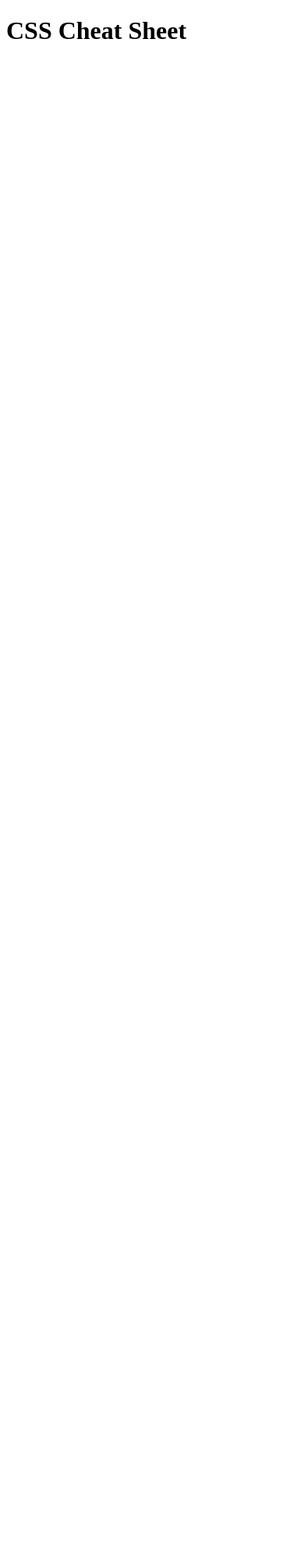
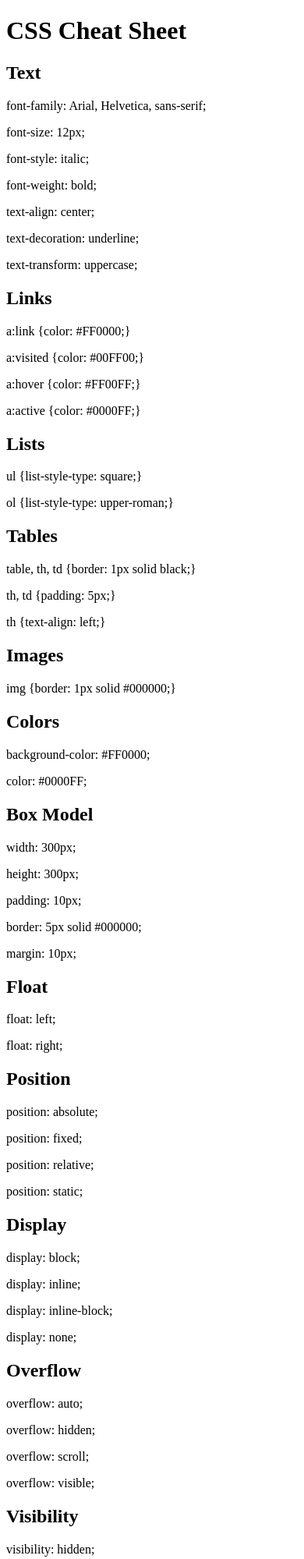
Before and after one commit to jessieyu1/intro-2-web-development, a plain HTML site: page css-cheat-sheet/index.html in a window 390 px wide. Shown: the top 1999 px of the page at 78% size. Before the commit the page ends 844 px from the top, so only its background shows below. Drawn offline with Linux system fonts and the light colour scheme.

Commit message:
css cheatsheet

```diff
--- a/css-cheat-sheet/index.html
+++ b/css-cheat-sheet/index.html
@@ -7,22 +7,65 @@
 
 <body>
     <h1>CSS Cheat Sheet</h1>
-
-
-    <!-- generate a css cheat page for css introduction course -->
-
-
-
-
-
-
-
-
-
-
-
-
-
+    <h2>Text</h2>
+    <p>font-family: Arial, Helvetica, sans-serif;</p>
+    <p>font-size: 12px;</p>
+    <p>font-style: italic;</p>
+    <p>font-weight: bold;</p>
+    <p>text-align: center;</p>
+    <p>text-decoration: underline;</p>
+    <p>text-transform: uppercase;</p>
+    <h2>Links</h2>
+    <p>a:link {color: #FF0000;}</p>
+    <p>a:visited {color: #00FF00;}</p>
+    <p>a:hover {color: #FF00FF;}</p>
+    <p>a:active {color: #0000FF;}</p>
+    <h2>Lists</h2>
+    <p>ul {list-style-type: square;}</p>
+    <p>ol {list-style-type: upper-roman;}</p>
+    <h2>Tables</h2>
+    <p>table, th, td {border: 1px solid black;}</p>
+    <p>th, td {padding: 5px;}</p>
+    <p>th {text-align: left;}</p>
+    <h2>Images</h2>
+    <p>img {border: 1px solid #000000;}</p>
+    <h2>Colors</h2>
+    <p>background-color: #FF0000;</p>
+    <p>color: #0000FF;</p>
+    <h2>Box Model</h2>
+    <p>width: 300px;</p>
+    <p>height: 300px;</p>
+    <p>padding: 10px;</p>
+    <p>border: 5px solid #000000;</p>
+    <p>margin: 10px;</p>
+    <h2>Float</h2>
+    <p>float: left;</p>
+    <p>float: right;</p>
+    <h2>Position</h2>
+    <p>position: absolute;</p>
+    <p>position: fixed;</p>
+    <p>position: relative;</p>
+    <p>position: static;</p>
+    <h2>Display</h2>
+    <p>display: block;</p>
+    <p>display: inline;</p>
+    <p>display: inline-block;</p>
+    <p>display: none;</p>
+    <h2>Overflow</h2>
+    <p>overflow: auto;</p>
+    <p>overflow: hidden;</p>
+    <p>overflow: scroll;</p>
+    <p>overflow: visible;</p>
+    <h2>Visibility</h2>
+    <p>visibility: hidden;</p>
+    <p>visibility: visible;</p>
+    <h2>z-index</h2>
+    <p>z-index: 5;</p>
+    <h2>Media Queries</h2>
+    <p>@media screen and (max-width: 600px) {</p>
+    <p>body {</p>
+    <p>background-color: lightblue;</p>
+    <p>}</p>
 
 </body>
 
```
